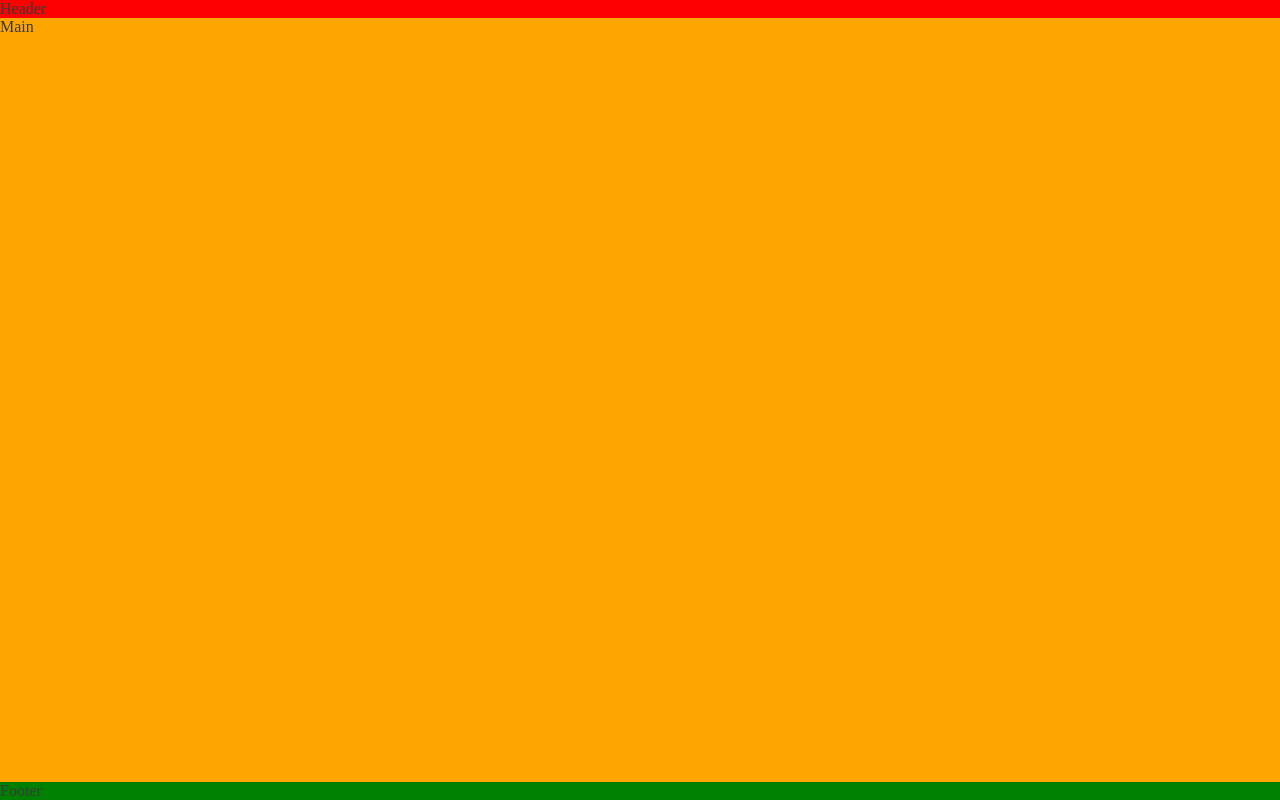
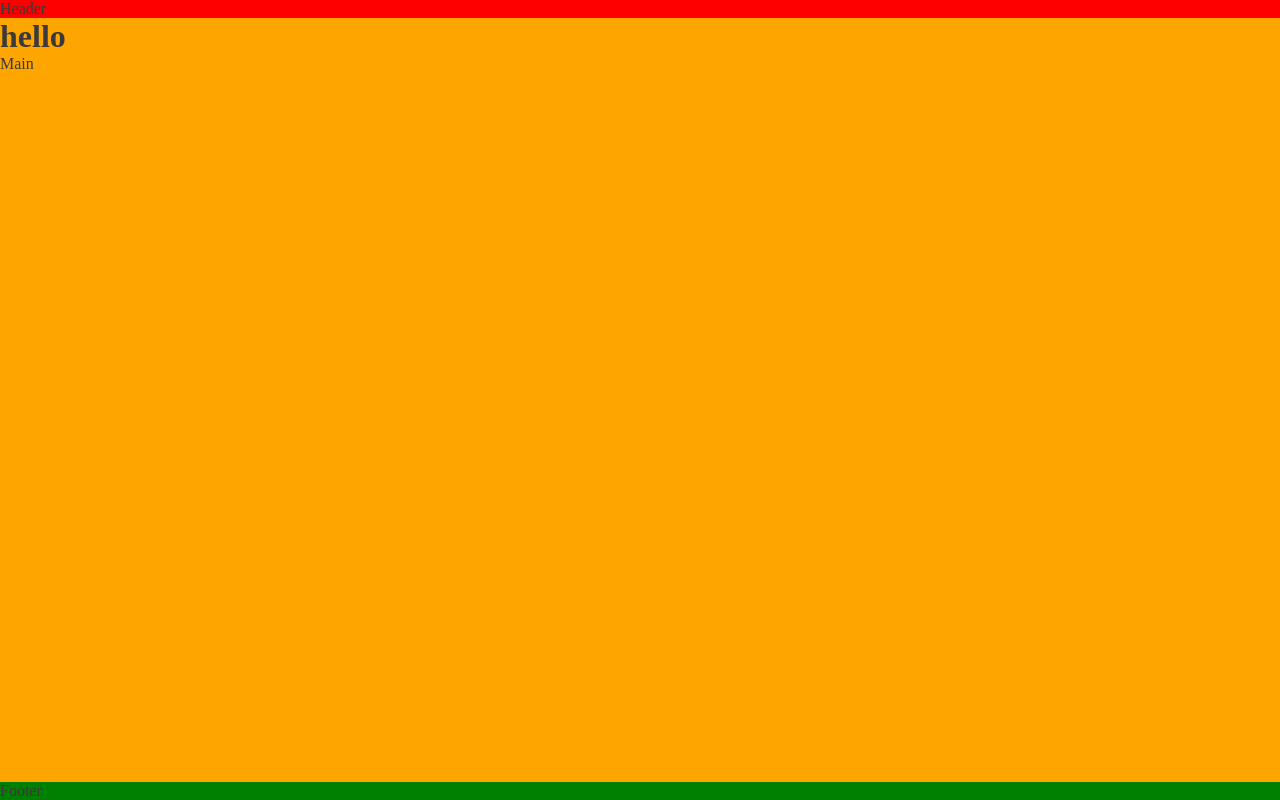
Before and after one commit to rowan01g/love_running, a plain HTML site: page index.html in a window 1280 px wide. Drawn offline with Linux system fonts and the light colour scheme.

Commit message:
import fonts from google

```diff
--- a/assets/css/style.css
+++ b/assets/css/style.css
@@ -1,3 +1,6 @@
+/*Google import font styles*/
+@import url('https://fonts.googleapis.com/css2?family=Lato:ital,wght@0,100;0,300;0,400;0,700;0,900;1,100;1,300;1,400;1,700;1,900&family=Oswald:wght@200..700&display=swap');
+
 /*Asterisk wildacar selector to overide default styles added by the browser*/
 * {
     padding: 0 ;
--- a/index.html
+++ b/index.html
@@ -13,11 +13,16 @@
     <link rel="icon" type="image/png" sizes="16x16" href="assets/favicon/favicon-16x16.png">
 
     <link rel = "stylesheet" href = "assets/css/style.css">
+
 </head>
 <body>
-
+<!---->
     <header>Header</header>
-    <main>Main</main>
+<!---->
+    <main>
+        <h1>hello</h1>
+        Main</main>
+<!---->
     <footer>Footer</footer>
 
 </body>
```
